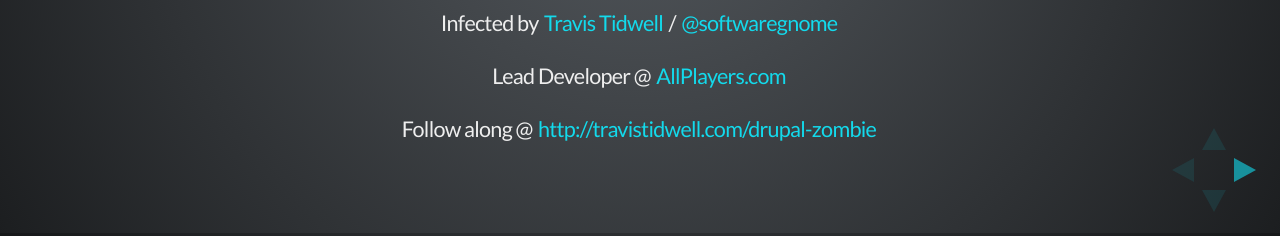
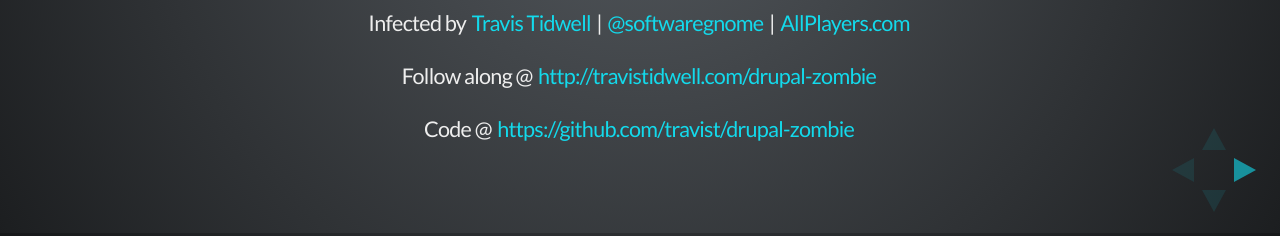
Before and after one commit to travist/drupal-zombie, a website: page index.html in a window 1280 px wide. Shown: the part 564-800 px from the top of the page. Drawn offline with Linux system fonts and the light colour scheme.

Commit message:
Changing the opening message.

```diff
--- a/index.html
+++ b/index.html
@@ -32,9 +32,9 @@
         <section>
           <h1>Automating and Testing Drupal with<br/>Z<img class="trans-image zombie-image" src="assets/drupal-zombie.png" />mbie.js</h1>
           <h3>From bite to believing</h3>
-          <p><small>Infected by <a href="http://github.com/travist">Travis Tidwell</a> / <a href="http://twitter.com/softwaregnome">@softwaregnome</a></small></p>
-          <p><small>Lead Developer @ <a href='https://www.allplayers.com'>AllPlayers.com</a></small></p>
+          <p><small>Infected by <a href="http://github.com/travist">Travis Tidwell</a> | <a href="http://twitter.com/softwaregnome">@softwaregnome</a> | <a href='https://allplayers.com'>AllPlayers.com</a></small></p>
           <p><small>Follow along @ <a href='http://travistidwell.com/drupal-zombie'>http://travistidwell.com/drupal-zombie</a></small></p>
+          <p><small>Code @ <a href='https://github.com/travist/drupal-zombie'>https://github.com/travist/drupal-zombie</a></small></p>
         </section>
 
         <section>
```
